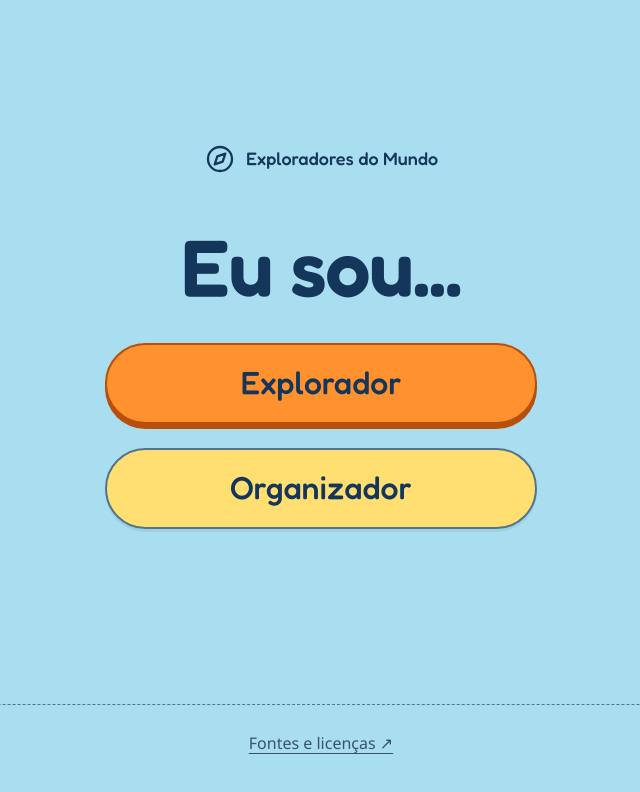
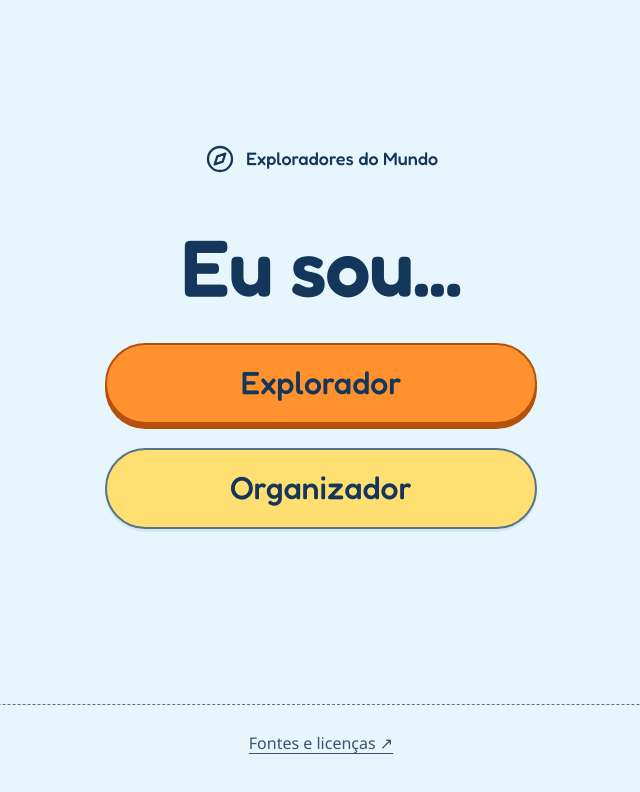
Before and after one commit to meewmew/exploradores_do_mundo, a React (Vite) app: page /#/ in a window 1280 px wide. Shown: the top 792 px of the page, without its empty margins (319-959 px from the left). Built offline with nearby package versions, Linux system fonts and the light colour scheme; a web font is replaced by a local one.

Commit message:
Restaura moldura branca e painel azul conforme referência final

```diff
--- a/public/styles/tokens.css
+++ b/public/styles/tokens.css
@@ -1,7 +1,7 @@
 :root {
   --font-body: 'Nunito', 'Segoe UI', system-ui, sans-serif;
   --font-heading: 'Fredoka', 'Nunito', system-ui, sans-serif;
-  --canvas: #a8deef;
+  --canvas: #e6f6fc;
   --surface: #ffffff;
   --surface-warm: #fff8e9;
   --ink: #15365b;
--- a/src/components/WorldMap.tsx
+++ b/src/components/WorldMap.tsx
@@ -18,7 +18,7 @@ export function WorldMap({ onSelect, selected, activity = false, decorative = fa
   const done = activityContinents(completed), gridId = useId();
   const map = <svg viewBox="0 0 1000 510" className="world-map" role={decorative ? undefined : 'group'} aria-label={decorative ? undefined : 'Mapa dos seis continentes'}>
         <defs><pattern id={gridId} width="125" height="127.5" patternUnits="userSpaceOnUse"><path d="M125 0H0V127.5" fill="none" stroke="var(--map-grid)" strokeOpacity=".06" /></pattern></defs>
-        <rect width="1000" height="510" fill={interactive ? 'var(--canvas)' : 'var(--water)'} /><rect width="1000" height="510" fill={`url(#${gridId})`} />
+        <rect width="1000" height="510" fill="var(--water)" /><rect width="1000" height="510" fill={`url(#${gridId})`} />
         {data.map(c => {
           const id = c.id as ContinentId, open = unlocked.includes(id), available = continents.some(c => c.id === id);
           const state = open ? `descoberto${done.includes(id) ? ', atividade concluída' : ''}` : 'bloqueado';
--- a/src/styles/mobile-exploration.css
+++ b/src/styles/mobile-exploration.css
@@ -1,4 +1,4 @@
-.exploration-board { background: transparent; border: 0; box-shadow: none; }
+.exploration-board { background: var(--water); }
 .exploration-board > h1 { font-size: 1.75rem; line-height: 1.2; margin: 0; padding: 1.25rem 1.25rem .5rem; }
 .exploration-board > .adventure-progress { margin: .5rem 1.25rem 1rem; }
 .interactive-world-map .world-wrap { padding: .75rem; }
@@ -6,11 +6,11 @@
 .map-zoom-controls .button { min-width: 44px; min-height: 44px; padding: .375rem .625rem; font-size: 1rem; }
 .map-zoom-controls output { font-weight: 800; min-width: 3.5rem; text-align: center; }
 .map-zoom-controls .map-fit { margin-left: auto; }
-.world-map-viewport { position: relative; width: 100%; height: clamp(20rem, 50svh, 34rem); overflow: hidden; border: 2px solid var(--border-control); border-radius: 1rem; background: var(--canvas); touch-action: none; cursor: grab; }
+.world-map-viewport { position: relative; width: 100%; height: clamp(20rem, 50svh, 34rem); overflow: hidden; border: 2px solid var(--border-control); border-radius: 1rem; background: var(--water); touch-action: none; cursor: grab; }
 .world-map-viewport:active { cursor: grabbing; }
 .world-map-viewport:focus-visible { outline: 3px solid var(--focus); outline-offset: 3px; }
 .map-pan-plane { position: absolute; inset: 0; transform-origin: center; }
-.map-pan-plane .world-map { width: 100%; height: 100%; border-radius: 0; background: var(--canvas); }
+.map-pan-plane .world-map { width: 100%; height: 100%; border-radius: 0; }
 .map-pan-plane .map-region > path { vector-effect: non-scaling-stroke; }
 .map-pan-hint { padding: .75rem 0 0; margin: 0; font-weight: 700; }
 .instructions-dialog { width: min(38rem, calc(100vw - 2rem)); max-height: calc(100dvh - 2rem - env(safe-area-inset-top, 0px) - env(safe-area-inset-bottom, 0px)); margin: auto; padding: 0; border: 2px solid var(--border-control); border-radius: 1.5rem; background: var(--surface-warm); color: var(--ink); box-shadow: 0 .5rem 2rem var(--shadow-deep); overflow: hidden; container: instruction-modal / inline-size; }
--- a/src/styles/tokens.css
+++ b/src/styles/tokens.css
@@ -1,7 +1,7 @@
 :root {
   --font-body: 'Nunito', 'Segoe UI', system-ui, sans-serif;
   --font-heading: 'Fredoka', 'Nunito', system-ui, sans-serif;
-  --canvas: #a8deef;
+  --canvas: #e6f6fc;
   --surface: #ffffff;
   --surface-warm: #fff8e9;
   --ink: #15365b;
```
Also changed, not shown: 1 other file (tests, documents, lock files or other folders).
